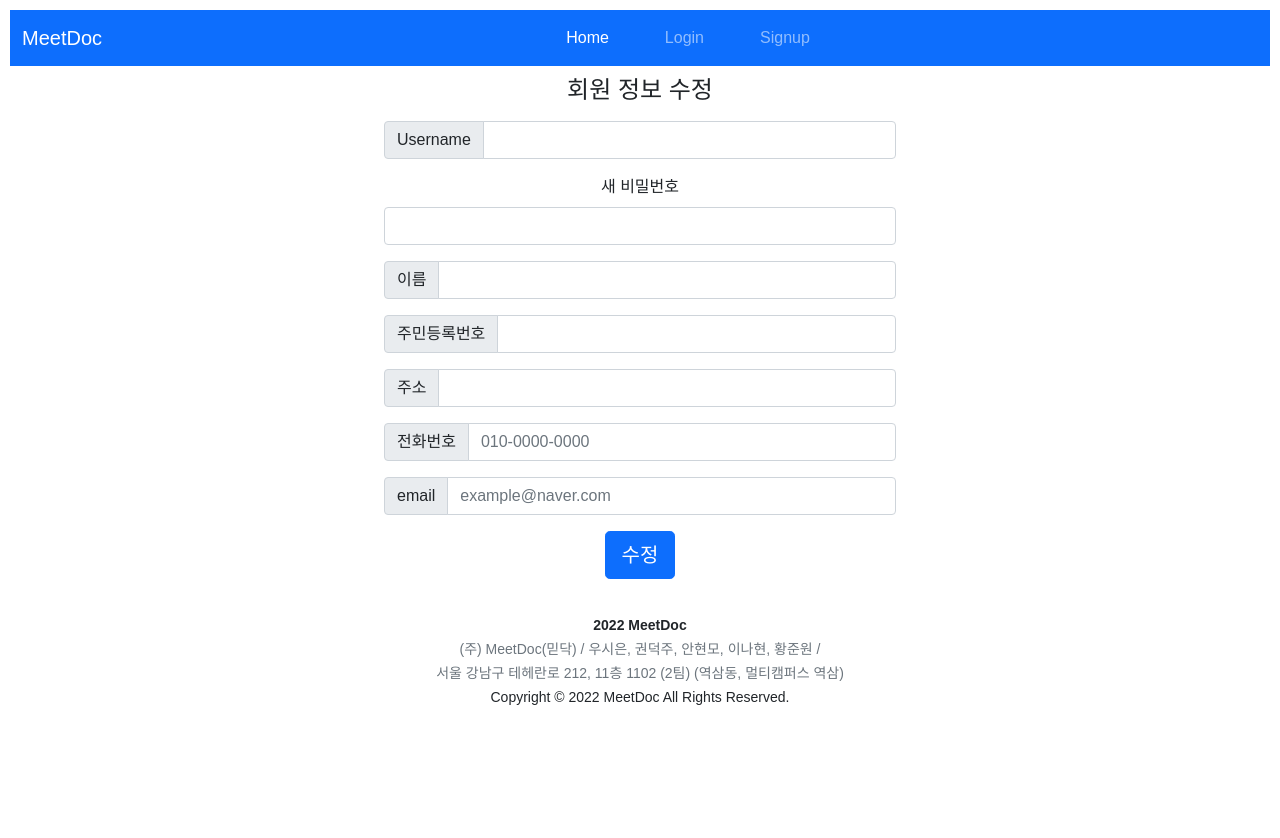
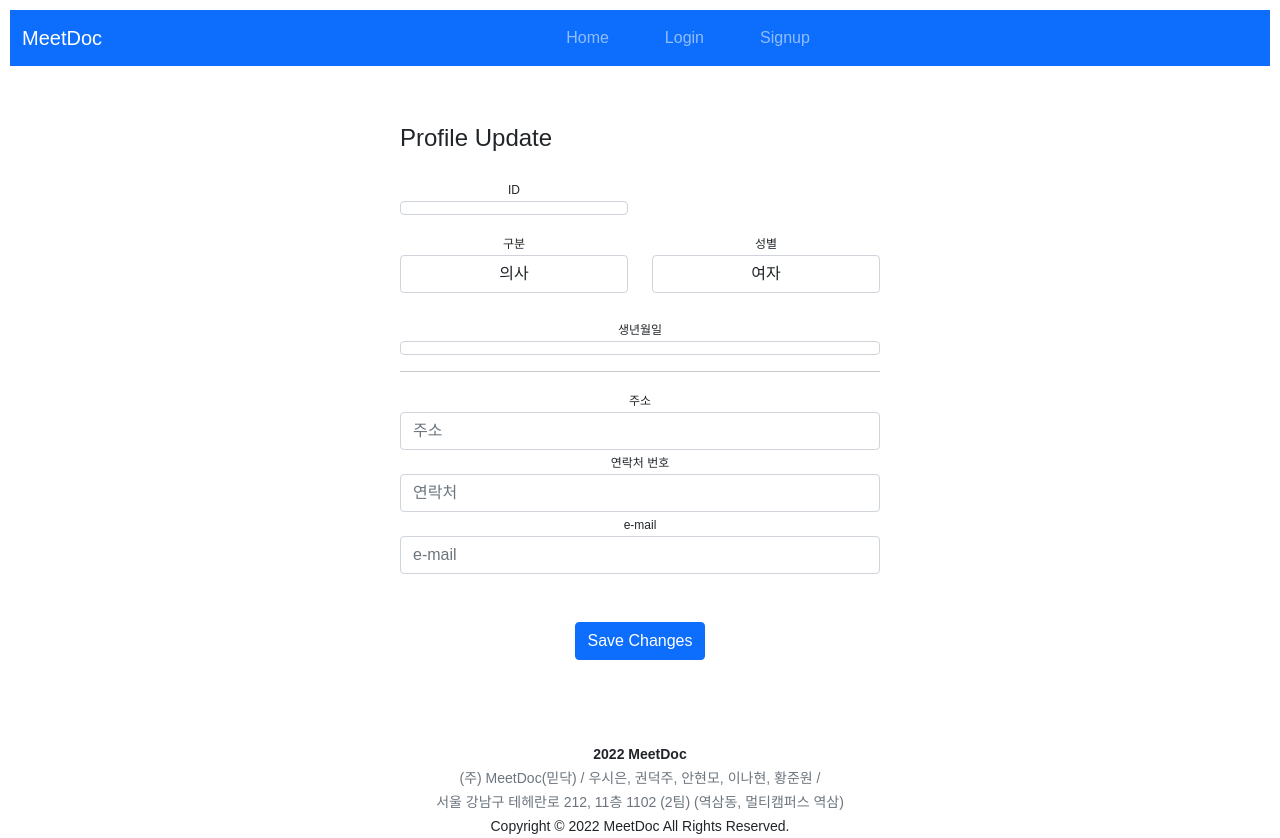
Before and after one commit to pingu9/meetdoc, a Vue app in the folder frontend/: page /mypage/update in a window 1280 px wide. Before the commit the page ends 800 px from the top, so only its background shows below. Built offline with nearby package versions, Linux system fonts and the light colour scheme; no server answers.

Commit message:
[S07P12A302-241] fix: mypage mypageupdate mainheader
마이페이지
마이페이지 수정 탈퇴
password validation 수정
메인헤더 라우터

```diff
--- a/frontend/src/components/MainHeader.vue
+++ b/frontend/src/components/MainHeader.vue
@@ -9,16 +9,21 @@
         <div class="collapse navbar-collapse" id="navbarNav" style="width:calc(100%- 82.43px)">
           <ul class="navbar-nav">
             <li class="nav-item">
-              <a class="nav-link active" aria-current="page" href="/">Home</a>
+              <router-link to="/" active-class="active" class="nav-link">Home</router-link>
+              <!-- <a class="nav-link router-link-active" aria-current="page" href="/">Home</a> -->
             </li>
             <li class="nav-item" v-if="isLoggedIn && userType ==='D'">
-              <a class="nav-link" href="/chart/list">진료 내역</a>
+              <router-link to="/chart/list" active-class="active" class="nav-link">진료 내역</router-link>
+              <!-- <a class="nav-link" active-class="router-link-active" href="/chart/list">진료 내역</a> -->
             </li>
             <li class="nav-item" v-if="isLoggedIn && userType ==='U'">
-              <a class="nav-link" href="/book/list">예약 내역</a>
+              <router-link to="/book/list" active-class="active" class="nav-link">예약 내역</router-link>
+              <!-- <a class="nav-link" href="/book/list">예약 내역</a> -->
             </li>
             <li class="nav-item" v-if="isLoggedIn">
-              <a class="nav-link" href="/mypage">MyPage</a>
+
+              <router-link to="/mypage" active-class="active" class="nav-link">MyPage</router-link>
+              <!-- <a class="nav-link" href="/mypage">MyPage</a> -->
             </li>
             <li class="nav-item" v-if="!isLoggedIn">
               <a class="nav-link" data-bs-toggle="modal" data-bs-target="#loginModal">Login</a>
@@ -27,7 +32,8 @@
               <a class="nav-link" @click="confirm()">Logout</a>
             </li>
             <li class="nav-item" v-if="!isLoggedIn">
-              <a class="nav-link" href="/signup">Signup</a>
+              <router-link to="/signup" active-class="active" class="nav-link">Signup</router-link>
+              <!-- <a class="nav-link" href="/signup">Signup</a> -->
             </li>
           </ul>
         </div>
@@ -42,13 +48,16 @@
         <div class="collapse navbar-collapse" id="navbarNav" style="width:calc(100%- 82.43px)">
           <ul class="navbar-nav">
             <li class="nav-item" v-if="isLoggedIn && userType ==='D'">
-              <a class="nav-link" href="/chart/list">진료 내역</a>
+              <router-link to="/chart/list" active-class="active" class="nav-link">진료 내역</router-link>
+              <!-- <a class="nav-link" href="/chart/list">진료 내역</a> -->
             </li>
-            <li class="nav-item" v-if="isLoggedIn && userType ==='U'">
-              <a class="nav-link" href="/book/list">예약 내역</a>
+            <li class="nav-item" v-if="isLoggedIn &&userType ==='U'">
+              <router-link to="/book/list" active-class="active" class="nav-link">예약 내역</router-link>
+              <!-- <a class="nav-link" href="/book/list">예약 내역</a> -->
             </li>
             <li class="nav-item" v-if="isLoggedIn">
-              <a class="nav-link" href="/mypage">MyPage</a>
+              <router-link to="/mypage" active-class="active" class="nav-link">MyPage</router-link>
+              <!-- <a class="nav-link" href="/mypage">MyPage</a> -->
             </li>
             <li class="nav-item" v-if="!isLoggedIn">
               <a class="nav-link" data-bs-toggle="modal" data-bs-target="#loginModal">login</a>
@@ -57,7 +66,8 @@
               <a class="nav-link" @click="confirm()">Logout</a>
             </li>
             <li class="nav-item" v-if="!isLoggedIn">
-              <a class="nav-link" href="/signup">회원가입</a>
+              <router-link to="/signup" active-class="active" class="nav-link">회원가입</router-link>
+              <!-- <a class="nav-link" href="/signup">회원가입</a> -->
             </li>
           </ul>
         </div>
--- a/frontend/src/views/MyPage.vue
+++ b/frontend/src/views/MyPage.vue
@@ -1,15 +1,24 @@
 <template>
   <div class="container-body" v-if="userFlag">
-    <div>
-      <h4 style="text-align:left">{{currentUser.userName }} 환자</h4>
-      <div class="shadow-sm p-3 bg-body rounded p-3" style="margin:15px">아이디 : {{currentUser.userId}}</div>
-      <div class="shadow-sm p-3 bg-body rounded p-3" style="margin:15px">이름 : {{currentUser.userName}}</div>
-      <div class="shadow-sm p-3 bg-body rounded p-3" style="margin:15px">구분 : {{currentUser.userType === 'U' ? '환자' : '의사'}}</div>
-      <div class="shadow-sm p-3 bg-body rounded p-3" style="margin:15px">성별 : {{currentUser.gender === 'male' ? '남자' : '여자'}}</div>
-      <div class="shadow-sm p-3 bg-body rounded p-3" style="margin:15px">생년월일 : {{currentUser.birthdate}}</div>
-      <div class="shadow-sm p-3 bg-body rounded p-3" style="margin:15px">주소 : {{currentUser.address}}</div>
-      <div class="shadow-sm p-3 bg-body rounded p-3" style="margin:15px">연락처 번호 : {{currentUser.phone}}</div>
-      <div class="shadow-sm p-3 bg-body rounded p-3" style="margin:15px">e-mail : {{currentUser.email}}</div>
+    <div class="row">
+        <div class="col-md border-right">
+            <div class="p-3 py-5">
+                <div class="d-flex justify-content-between align-items-center mb-3">
+                    <h4 class="text-right">{{currentUser.userName}} Profile</h4>
+                </div>
+                <div class="row mt-2">
+                    <div class="col-md-6"><label class="labels">ID</label><div class="form-control">{{currentUser.userId}}</div></div>
+                </div>
+                <div class="row mt-3">
+                    <div class="col-md-6"><label class="labels">성별</label><div class="form-control"> {{currentUser.userType === 'U' ? '환자' : '의사'}} </div></div>
+                    <div class="col-md-6"><label class="labels">구분</label><div class="form-control"> {{currentUser.gender === 'male' ? '남자' : '여자'}} </div></div>
+                </div>
+                <div class="row mt-2">
+                    <div class="col-md-12 mt-4"><label class="labels">생년월일</label><div class="form-control">{{currentUser.birthdate}}</div></div>
+                    <div class="col-md-12 mt-4"><label class="labels">주소</label><div class="form-control">{{currentUser.address}}</div></div>
+                    <div class="col-md-12 mt-4"><label class="labels">연락처 번호</label><div class="form-control">{{currentUser.phone}}</div></div>
+                    <div class="col-md-12 mt-4"><label class="labels">e-mail</label><div class="form-control">{{currentUser.email}}</div></div>
+                </div>
                 <div>
                   <router-link :to="{ name: 'mypageUpdate' }">
                     <button type="button" class="btn btn-outline-primary m-5">회원정보 수정</button>
@@ -19,33 +28,42 @@
                     <button type="button" class="btn btn-outline-primary m-5">의사 등록</button>
                   </router-link>
                 </div>
+                <!-- <div class="mt-5 text-center"><button class="btn btn-primary profile-button" type="button">Save Profile</button></div> -->
+            </div>
+        </div>
     </div>
   </div>
   <div class="container-body" v-if="doctorFlag">
     <div>
       <h4 style="text-align:left">{{currentUser.userName }} 선생님</h4>
-      <div class="shadow-sm p-3 bg-body rounded p-3" style="margin:15px">아이디 : {{currentUser.userId}}</div>
-      <div class="shadow-sm p-3 bg-body rounded p-3" style="margin:15px">이름 : {{currentUser.userName}}</div>
-      <div class="shadow-sm p-3 bg-body rounded p-3" style="margin:15px">구분 : {{currentUser.userType === 'U' ? '환자' : '의사'}}</div>
-      <div class="shadow-sm p-3 bg-body rounded p-3" style="margin:15px">성별 : {{currentUser.gender === 'male' ? '남자' : '여자'}}</div>
-      <div class="shadow-sm p-3 bg-body rounded p-3" style="margin:15px">생년월일 : {{currentUser.birthdate}}</div>
-      <div class="shadow-sm p-3 bg-body rounded p-3" style="margin:15px">주소 : {{currentUser.address}}</div>
-      <div class="shadow-sm p-3 bg-body rounded p-3" style="margin:15px">연락처 번호 : {{currentUser.phone}}</div>
-      <div class="shadow-sm p-3 bg-body rounded p-3" style="margin:15px">e-mail : {{currentUser.email}}</div>
+      <div class="row mt-2">
+          <div class="col-md-6"><label class="labels">ID</label><div class="form-control">{{currentUser.userId}}</div></div>
+      </div>
+      <div class="row mt-3">
+          <div class="col-md-6"><label class="labels">구분</label><div class="form-control"> {{currentUser.userType === 'U' ? '환자' : '의사'}} </div></div>
+          <div class="col-md-6"><label class="labels">성별</label><div class="form-control"> {{currentUser.gender === 'male' ? '남자' : '여자'}} </div></div>
+      </div>
+      <div class="row mt-2">
+          <div class="col-md-12 mt-4"><label class="labels">생년월일</label><div class="form-control">{{currentUser.birthdate}}</div></div>
+          <div class="col-md-12 mt-4"><label class="labels">주소</label><div class="form-control">{{currentUser.address}}</div></div>
+          <div class="col-md-12 mt-4"><label class="labels">연락처 번호</label><div class="form-control">{{currentUser.phone}}</div></div>
+          <div class="col-md-12 mt-4"><label class="labels">e-mail</label><div class="form-control">{{currentUser.email}}</div></div>
+      </div>
       <hr>
       <div>
         <h4 style="text-align:left">병원 정보</h4>
-      <div class="shadow-sm p-3 bg-body rounded p-3" style="margin:15px">병원명 : {{currentDoctorInfo.hospitalName}}</div>
-
-      <div class="shadow-sm p-3 bg-body rounded p-3" style="margin:15px">병원 진료과 :
-        <span v-for="(departmentName, idx) in currentDoctorInfo.departmentNames" :key="idx">
+        <div class="row mt-3">
+          <div class="col-md-6"><label class="labels">병원명</label><div class="form-control"> {{currentDoctorInfo.hospitalName}} </div></div>
+          <div class="col-md-6"><label class="labels">진료과</label><div class="form-control"> <span v-for="(departmentName, idx) in currentDoctorInfo.departmentNames" :key="idx">
             {{departmentName}}&nbsp;
-        </span>
+          </span>  </div></div>
         </div>
-      <div class="shadow-sm p-3 bg-body rounded p-3" style="margin:15px">병원 연락처 : {{currentDoctorInfo.hospitalPhone}}</div>
-      <div class="shadow-sm p-3 bg-body rounded p-3" style="margin:15px">병원 주소 : {{currentDoctorInfo.hospitalAddress}}</div>
-      <div class="shadow-sm p-3 bg-body rounded p-3" style="margin:15px">병원 상세정보 : {{currentDoctorInfo.hospitalDescription}}</div>
-      <!-- <div class="shadow-sm p-3 bg-body rounded p-3" style="margin:15px">병원 연락처 : {{currentDoctorInfo.hospitalPhone}}</div> -->
+        <div class="row mt-2">
+          <div class="col-md-12 mt-4"><label class="labels">병원 연락처</label><div class="form-control">{{currentDoctorInfo.hospitalPhone}}</div></div>
+          <div class="col-md-12 mt-4"><label class="labels">병원 주소</label><div class="form-control">{{currentDoctorInfo.hospitalAddress}}</div></div>
+          <div class="col-md-12 mt-4"><label class="labels">병원 상세정보</label><div class="form-control">{{currentDoctorInfo.hospitalDescription}}</div></div>
+          <div class="col-md-12 mt-4"><label class="labels">병원 연락처</label><div class="form-control">{{currentDoctorInfo.hospitalPhone}}</div></div>
+        </div>
       </div>
       <div>
         <router-link :to="{ name: 'mypageUpdate' }">
@@ -99,5 +117,32 @@ data(){
 </script>
 
 <style>
+/* .form-control:focus {
+    box-shadow: none;
+    border-color: #BA68C8
+}
 
+.profile-button {
+    background: rgb(99, 39, 120);
+    box-shadow: none;
+    border: none
+} */
+
+/* .profile-button:hover {
+    background: #682773
+}
+
+.profile-button:focus {
+    background: #682773;
+    box-shadow: none
+}
+
+.profile-button:active {
+    background: #682773;
+    box-shadow: none
+} */
+
+.labels {
+    font-size: 12px;
+}
 </style>
--- a/frontend/src/views/MyPageUpdate.vue
+++ b/frontend/src/views/MyPageUpdate.vue
@@ -1,11 +1,7 @@
 <template>
   <div class="container-body">
-    <h4>회원 정보 수정</h4>
-    <form @submit.prevent="submitForm">
-      <div class="input-group mt-3 mb-3">
-        <span class="input-group-text" id="basic-addon1">Username</span>
-        <span class="form-control" aria-label="UserId" aria-describedby="basic-addon1">{{currentUser.userId}}</span>
-      </div>
+    <!-- <h4>회원 정보 수정</h4> -->
+    <!-- <form @submit.prevent="submitForm">
       <div class="form-group mb-3">
         <label class="form-label" for="inputPass">새 비밀번호</label>
         <input type="password" v-model="password" class="form-control" id="inputPass">
@@ -41,6 +37,47 @@
           이메일 주소를 정확히 입력해주세요.
         </p>
       <button class="btn btn-primary btn-lg btn-block" type="submit">수정</button>
+    </form> -->
+    <form @submit.prevent="submitForm">
+      <div class="row">
+        <div class="col-md border-right">
+            <div class="p-3 py-5">
+                <div class="d-flex justify-content-between align-items-center mb-3">
+                    <h4 class="text-right">Profile Update</h4>
+                </div>
+                <div class="row mt-2">
+                    <div class="col-md-6"><label class="labels">ID</label><div class="form-control">{{currentUser.userId}}</div></div>
+                </div>
+                <div class="row mt-3">
+                    <div class="col-md-6"><label class="labels">구분</label><div class="form-control"> {{currentUser.userType === 'U' ? '환자' : '의사'}} </div></div>
+                    <div class="col-md-6"><label class="labels">성별</label><div class="form-control"> {{currentUser.gender === 'male' ? '남자' : '여자'}} </div></div>
+                </div>
+                <div class="row">
+                    <div class="col-md-12 mt-4"><label class="labels">생년월일</label><div class="form-control">{{currentUser.birthdate}}</div></div>
+                </div>
+                <hr>
+                <div class="row mt-3">
+                    <!-- <div class="col-md-12"><label class="labels">new password</label><input type="password" v-model="password" class="form-control"></div>
+                    <div class="valid-feedback"></div>
+                    <p v-show="!valid.password && password" >
+                      비밀번호를 정확히 입력해주세요.
+                    </p> -->
+                    <div class="col-md-12"><label class="labels">주소</label><input type="text" v-model="currentUser.address" class="form-control" placeholder="주소" ></div>
+                    <div class="col-md-12"><label class="labels">연락처 번호</label><input type="text" v-model="currentUser.phone" class="form-control" placeholder="연락처" ></div>
+                    <span v-show="!valid.phone && currentUser.phone" class="input-error">
+                        전화번호 형식에 맞게 정확히 입력해주세요.
+                    </span>
+                    <div class="col-md-12"><label class="labels">e-mail</label><input type="text" v-model="currentUser.email" class="form-control" placeholder="e-mail" ></div>
+                    <p
+                      v-show="!valid.email && currentUser.email"
+                      class="input-error">
+                      이메일 주소를 정확히 입력해주세요.
+                    </p>
+                </div>
+                <div class="mt-5 text-center"><button class="btn btn-primary profile-button" type="submit">Save Changes</button></div>
+            </div>
+        </div>
+    </div>
     </form>
   </div>
 
@@ -52,64 +89,93 @@ export default {
 
 data() {
     return {
-      password: '',
-      rrn: '',
+      // password: '',
+      // rrn: '',
       phone:'',
-      zipcode: '',
+      // zipcode: '',
       address: '',
       email: '',
-      birthdate: '',
-      gender: '',
+      // birthdate: '',
+      // gender: '',
       userType: '',
       valid: {
-        password: false,
+        // password: false,
+        email: false,
+        phone: false,
       },
-      passwordHasError: false,
+      // passwordHasError: false,
+      emailHasError: false,
+      phoneHasError: false,
     }
   },
 watch: {
-    'password': function () {
-      this.checkPass()
-    },
-    'email': function() {
+    // 'password': function () {
+    //   this.checkPass()
+    // },
+    'currentUser.email' : function() {
       this.checkEmail()
     },
+    'currentUser.phone': function () {
+      this.checkPhone()
+    },
   },
+
 computed: {
     ...mapState(['currentUser','errorMessages']),
   },
+
 created() {
     let userId = localStorage.getItem('userId');
     this.$store.dispatch('getCurrentUserInfo', userId);
   },
+
 methods: {
-    checkPass () {
-      const validatePassword = /^(?=.*[a-zA-z])(?=.*[0-9])(?=.*[$`~!@$!%*#^?&\\(\\)\-_=+]).{8,16}$/
-      if (!validatePassword.test(this.password)|| !this.password) {
-        this.valid.password = true
-        this.emailHasError = true
-        return
-      } this.valid.password = false
-        this.passwordHasError = false
-    },
+    // checkPass () {
+    //   const validatePassword = /^(?=.*[a-zA-z])(?=.*[0-9])(?=.*[$`~!@$!%*#^?&\\(\\)\-_=+]).{8,16}$/
+    //   if (!validatePassword.test(this.password)|| !this.password) {
+    //     this.valid.password = false
+    //     this.emailHasError = true
+    //     return
+    //   } this.valid.password = true
+    //     this.passwordHasError = false
+    // },
     checkEmail() {
       // 이메일 형식 검사
       const validateEmail = /^[A-Za-z0-9_\\.\\-]+@[A-Za-z0-9\\-]+\.[A-Za-z0-9\\-]+/
 
-      if (!validateEmail.test(this.email) || !this.email) {
-        this.valid.email = true
+      if (!validateEmail.test(this.currentUser.email) || !this.currentUser.email) {
+        this.valid.email = false
         this.emailHasError = true
         return
-      } this.valid.email = false
+      } this.valid.email = true
         this.emailHasError = false
+    },
+    checkPhone() {
+      const validatePhoneNumber = /^\d{2,3}-\d{3,4}-\d{4}$/;
+
+      if (!validatePhoneNumber.test(this.currentUser.phone) || !this.currentUser.phone) {
+        this.valid.phone = false;
+        this.phoneHasError = true;
+      }
+      else {
+        this.valid.phone = true;
+        this.phoneHasError = false;
+      }
     },
     submitForm () {
       console.log('submit')
       console.log(this.userType)
-      this.$store.dispatch('update', { password: this.password,
-      phone: this.phone, zipcode: this.zipcode,
-      address: this.address, email: this.email, birthdate: this.birthdate,
-      gender: this.gender, userType: this.userType})
+
+      // if(!this.valid.password) alert("비밀번호 형식을 확인해주세요!")
+      if(!this.valid.email) alert("이메일 형식을 확인해주세요!")
+      else if(!this.valid.phone) alert("핸드폰 형식을 확인해주세요!")
+      else {
+        this.$store.dispatch('update', {
+          phone: this.currentUser.phone,
+          address: this.currentUser.address,
+          email: this.currentUser.email,
+        })
+      }
     }
 }
 
@@ -117,5 +183,13 @@ methods: {
 </script>
 
 <style>
+.form-control:focus {
+    box-shadow: none;
+    border-color: #2a54df
+}
 
+.profile-button:focus {
+    background: #2a54df;
+    box-shadow: none
+}
 </style>
```
Also changed, not shown: 2 other files (tests, documents, lock files or other folders). Lines whose indentation alone changed are shown as unchanged.
